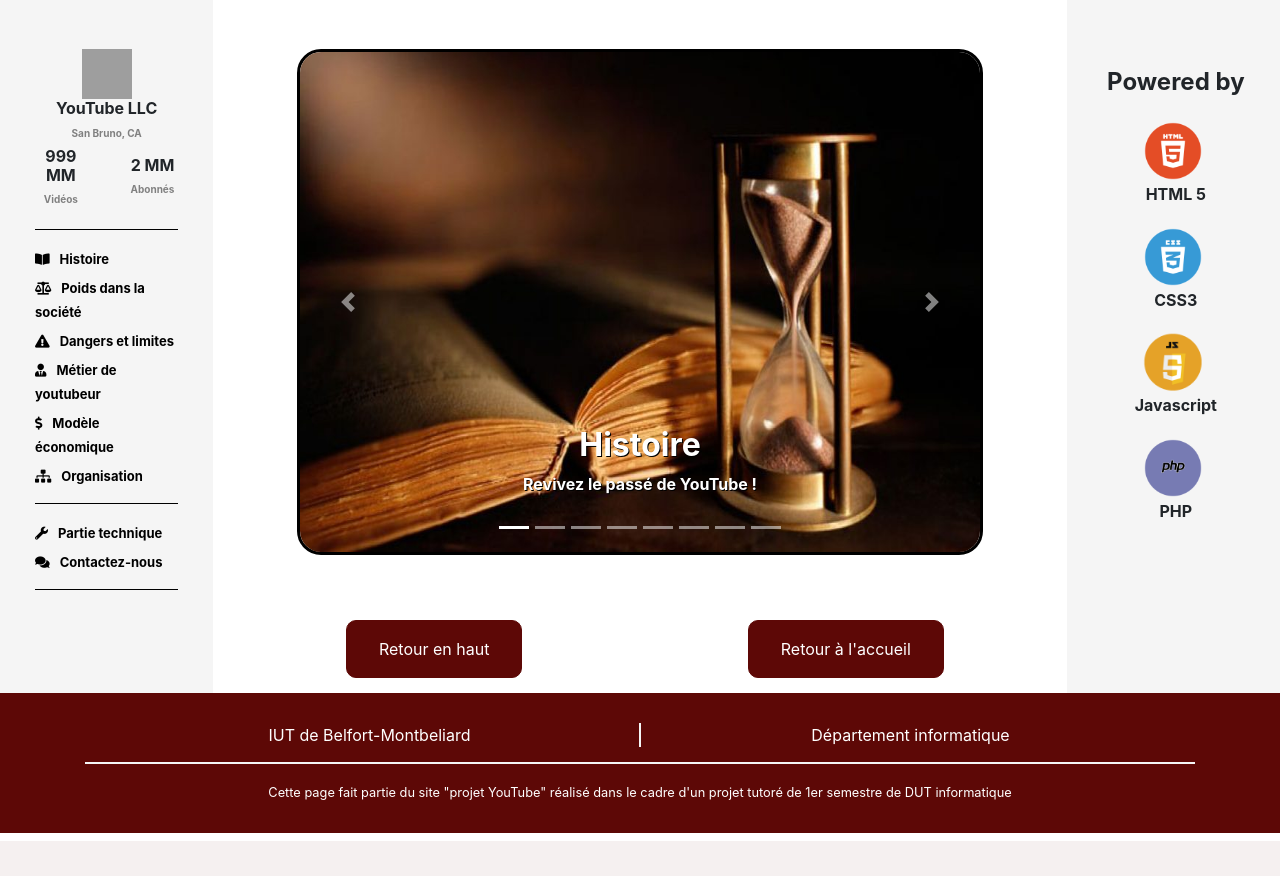
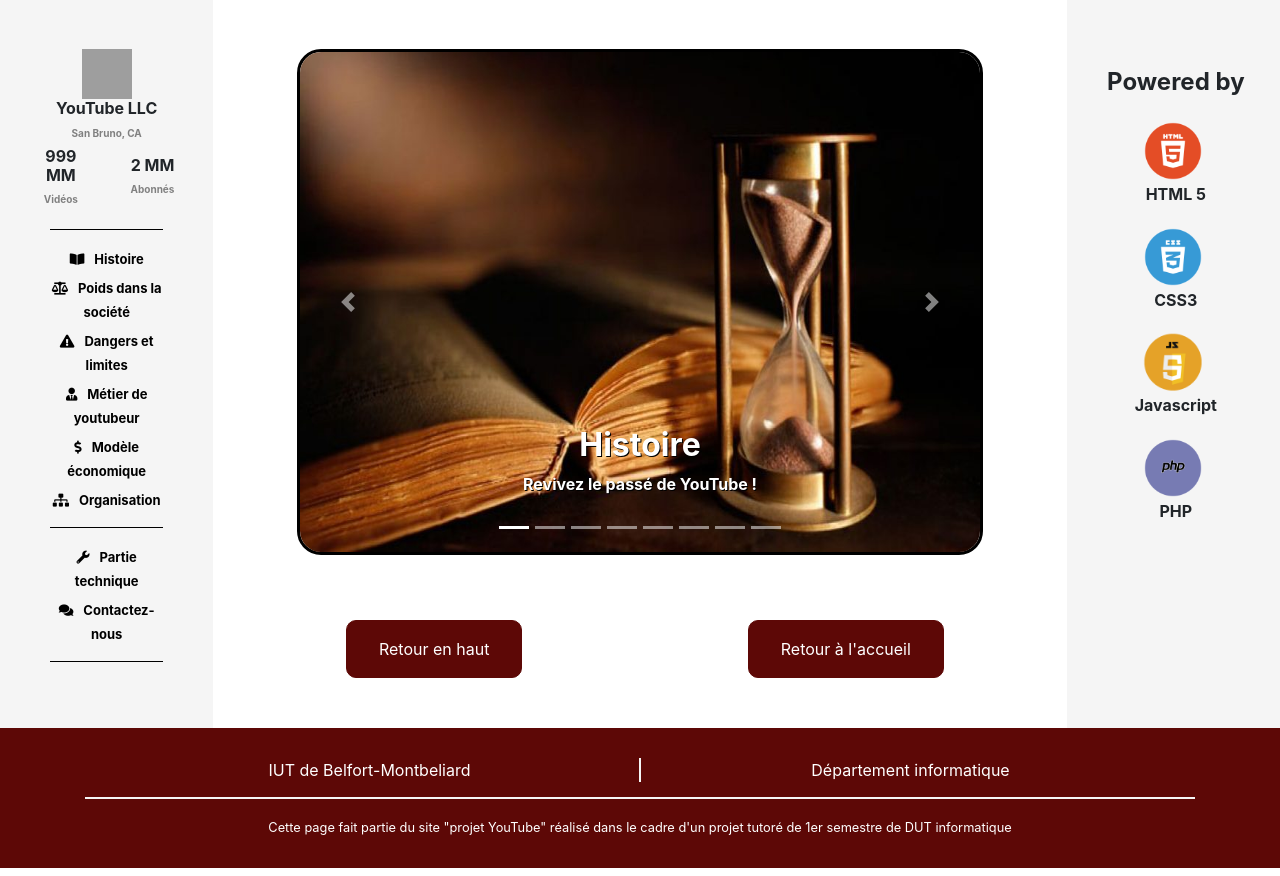
Before and after one commit to projettutoreyoutube/siteweb, a PHP site: page / in a window 1280 px wide. Shown: the part 217-1093 px from the top of the page. Before the commit the page ends 1058 px from the top, so only its background shows below. Run offline with PHP 8.4, Linux system fonts and the light colour scheme; some libraries are stand-ins or nearby versions; grey boxes are pictures that could not be loaded.

Commit message:
correction aside

```diff
--- a/css/mystyle.css
+++ b/css/mystyle.css
@@ -117,7 +117,7 @@ Fin Menu déroulant de navigation*/
 /* Aside */
 aside {
   background-color: #F5F5F5;
-  padding: 50px 0px 50px 0px;
+  padding: 50px 25px 50px 25px;
 }
 
 input.search{
@@ -138,8 +138,8 @@ aside h2 {
 aside li * {
   font-weight: bold;
   font-size: 13px;
-  text-align: left;
 }
+
 
 .element-center {
   align-self: center;
--- a/include/aside.php
+++ b/include/aside.php
@@ -29,7 +29,8 @@ else{
     </div>
   </div>
   <div class="row">
-    <ul class="element-left">
+    <div class="col-md-12 element-center">
+      <ul class="element-center">
         <li><hr></li>
         <li class="histoire"><a href="index.php?partie=1"><i class="fa fa-book-open"></i><span>Histoire</span></a></li>
         <li class="poids"><a href="index.php?partie=2"><i class="fa fa-balance-scale"></i><span>Poids dans la société</span></a></li>
@@ -42,6 +43,6 @@ else{
         <li class="contact"><a href="page.php?article=4"><i class="fa fa-comments "></i><span>Contactez-nous</span></a></li>
         <li><hr></li>
       </ul>
-
+    </div>
   </div>
 </aside>
```
Lines whose indentation alone changed are shown as unchanged.
